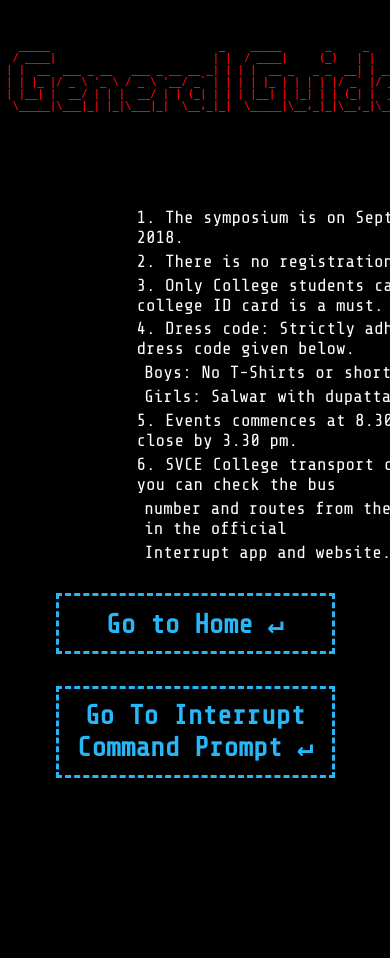
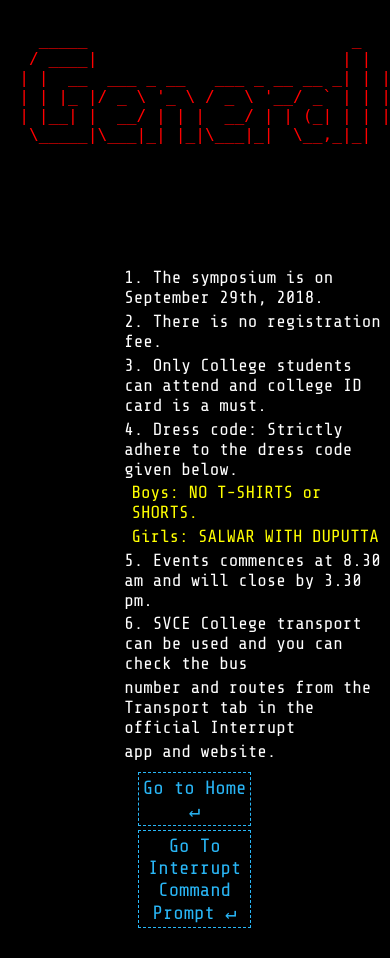
Before and after one commit to svce-interrupt/Interrupt18-Website, a PHP site: page /guidelines/index.html in a window 390 px wide; the page is wider, and only the part inside the window is pictured. Before the commit the page ends 778 px from the top of that part, so only its background shows below. Run offline with PHP 8.4, Linux system fonts and the light colour scheme.

Commit message:
Made changes to the guideline page

```diff
--- a/guidelines/css/index-css.css
+++ b/guidelines/css/index-css.css
@@ -24,24 +24,12 @@ body{
 	color: red;
 }
 
-#bus{
-	width: 100%;
-	display: block;
-	margin-top: 3%;
-	font-size: 125%;
-	text-align: center;
-	white-space: pre;
-	word-wrap: normal;
-	color: yellow;
-	margin-left: -6%;
-}
-
 .intro-text1{
 	width: 100%;
 	margin: 0% 0% 2% 0%;
 	font-size: 110%;
 	text-align: left;
-	margin-left: 35%;
+	margin-left: 31%;
 	margin-top: -1%;
 }
 .intro-text2{
@@ -49,15 +37,13 @@ body{
 	margin: 0% 0% 2% 0%;
 	font-size: 110%;
 	text-align: left;
-	margin-left: 37%;
+	margin-left: 33%;
 	margin-top: -1%;
+	color: yellow;
 }
 .intro-body{
 	width: 80%;
 	margin:0 auto 3% auto;
-}
-.intro-details{
-	margin-bottom: 0.25%;
 }
 .home-links{
 	text-decoration: none;
@@ -86,60 +72,46 @@ body{
 
 @media only screen and (max-width: 1000px) {
 
+	body, html{
+		background-color: black;
+		font-family: 'Share Tech Mono', monospace;
+		color: white;
+		padding: 0;
+		margin: 0;
+	}
+
 	body{
-		width: 100%;
-		margin: 2.5% 0%;
+		width: 95%;
+		margin: 2.5% 2.4%;
 		padding-bottom: 5%;
 		border: none;
 	}
 
 	#title{
-		font-size: 80%;
-		margin: 7% 0%;
-		font-weight: 700;
-	}
-
-	#bus{
-		width: 80%;
+		width: 50%;
 		display: block;
 		margin-top: 3%;
 		font-size: 125%;
 		text-align: center;
 		white-space: pre;
 		word-wrap: normal;
-		color: yellow;
-		margin-left: -5%;
+		color: red;
 	}
-	.intro-text{
-		width: 100%;
-		margin: 3% 0% 2% 0%;
-		font-size: 175%;
-		text-align: center;
+
+	.intro-text1{
+		width: 70%;
+		margin: 0% 0% 2% 0%;
+		font-size: 110%;
+		text-align: left;
+		margin-left: 31%;
+		margin-top: -1%;
 	}
-	.intro-body{
-		width: 95%;
-		margin:0 auto 3% auto;
-	}
-	.intro-details{
-		margin-bottom: 0.25%;
-	}
-	.home-links{
+	.intro-text2{
 		width: 70%;
-		font-weight: 700;
-		margin-top: 8%;
-		border: 3px dashed #29B6F6;
-		padding: 3% 0%;
-		font-size: 170%;
-	}
-	.home-links:hover{
-		border: 3px dashed yellow;
-	}
-	.red{
-		margin-top: 3%;
-		border: 1px dashed red;
-	}
-	.yellow{
-		margin-top: 3%;
-		border: 1px dashed yellow;
+		margin: 0% 0% 2% 0%;
+		font-size: 110%;
+		text-align: left;
+		margin-left: 33%;
+		margin-top: -1%;
 	}
 }
--- a/guidelines/index.html
+++ b/guidelines/index.html
@@ -31,12 +31,12 @@
 		<p class="intro-text1">2. There is no registration fee.</p>
 		<p class="intro-text1">3. Only College students can attend and college ID card is a must. </p>
 		<p class="intro-text1">4. Dress code: Strictly adhere to the dress code given below.</p>
-<p class="intro-text2">Boys: No T-Shirts or shorts.</p>
-<p class="intro-text2">Girls: Salwar with dupatta</p>
+			<p class="intro-text2">Boys: NO T-SHIRTS or SHORTS.</p>
+			<p class="intro-text2">Girls: SALWAR WITH DUPUTTA</p>
 		<p class="intro-text1">5. Events commences at 8.30 am and will close by 3.30 pm.</p>
-		<p class="intro-text1">6. SVCE College transport can be used and you can check the bus </p>
-		<p class="intro-text2">number and routes from the Transport tab in the official</p>
-		<p class="intro-text2">Interrupt app and website.</p>
+		<p class="intro-text1">6. SVCE College transport can be used and you can check the bus  </p>
+		<p class="intro-text1">number and routes from the Transport tab in the official Interrupt</p>
+		<p class="intro-text1">app and website.</p>
 
 		<p class="intro-text intro-body" id="intro-about"></p> <!-- The typing effect is done here -->
 
```
Also changed, not shown: 1 other file.
